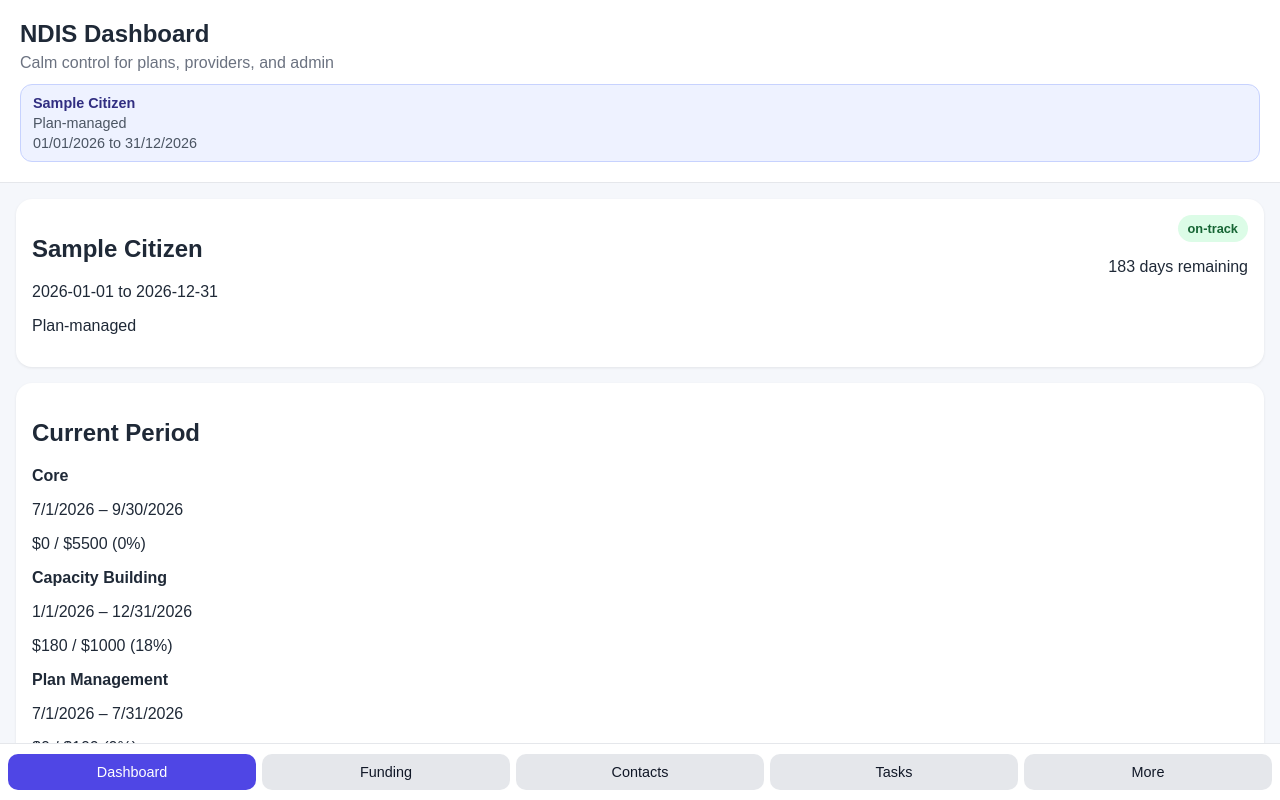
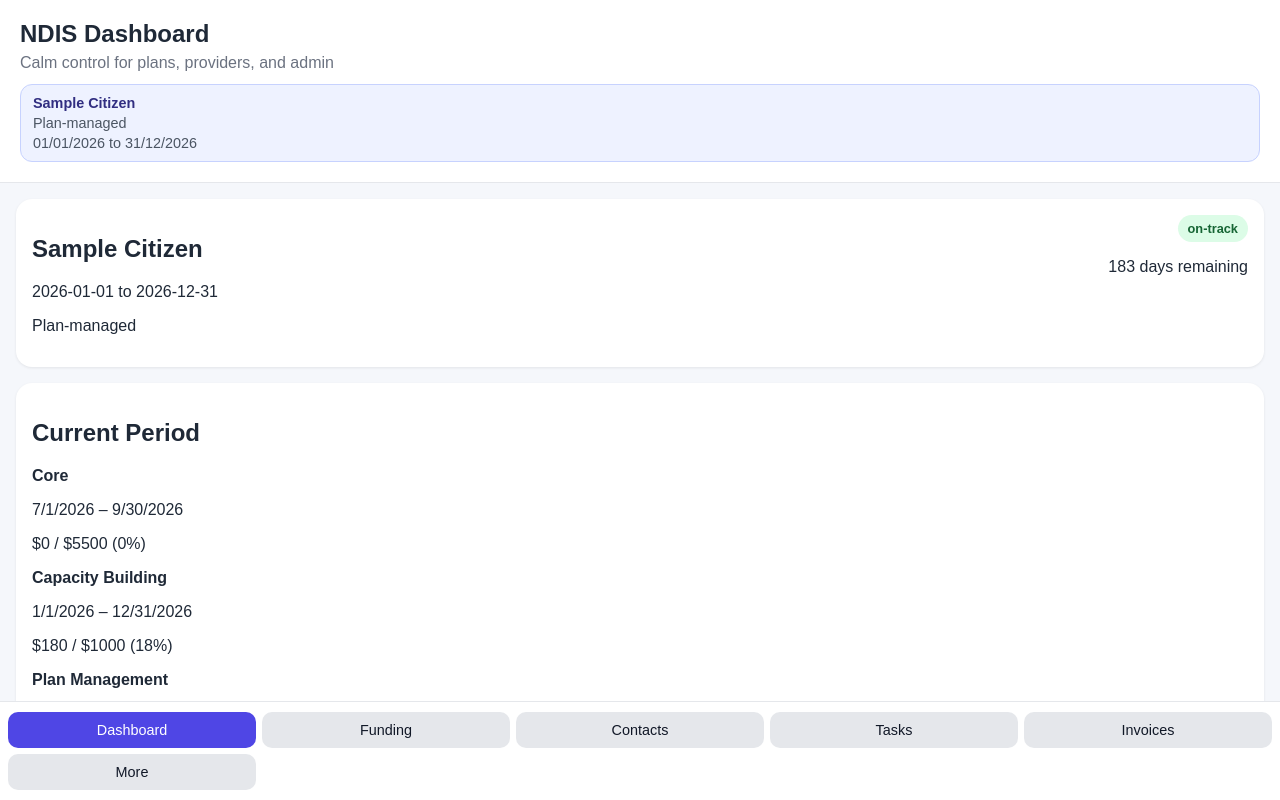
Before and after one commit to miss-m-tech/miss-m-ndis-admin-dashboard, a React (Vite) app: page / in a window 1280 px wide. Shown: the top 800 px of the page. Built offline with nearby package versions, Linux system fonts and the light colour scheme.

Commit message:
Update BottomNav.jsx
Update 3 - Updated BottomNav.jsx to include Invoices page

```diff
--- a/src/components/layout/BottomNav.jsx
+++ b/src/components/layout/BottomNav.jsx
@@ -3,6 +3,7 @@
   { key: "funding", label: "Funding", shortLabel: "Funds" },
   { key: "contacts", label: "Contacts", shortLabel: "Contacts" },
   { key: "tasks", label: "Tasks", shortLabel: "Tasks" },
+  { key: "invoices", label: "Invoices", shortLabel: "Bills" },
   { key: "more", label: "More", shortLabel: "More" }
 ];
 
```
